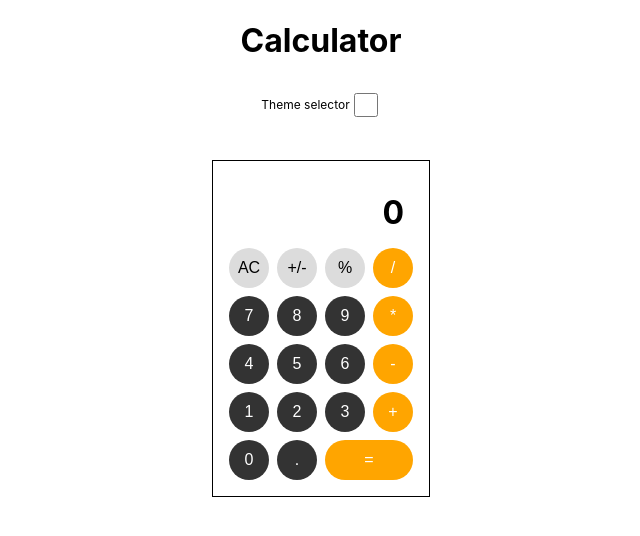
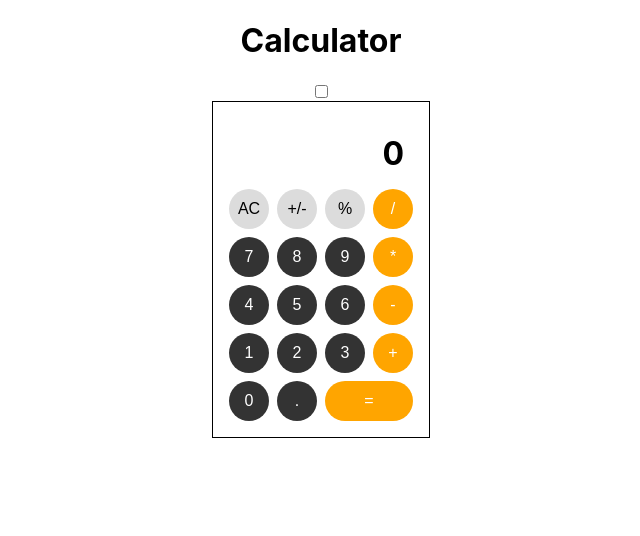
Before and after one commit to Kristian-kodehode/calculator-v3, a React (Vite) app: page / in a window 1280 px wide. Shown: the top 536 px of the page, without its empty margins (319-959 px from the left). Built offline with nearby package versions, Linux system fonts and the light colour scheme.

Commit message:
styling check

```diff
--- a/src/App.jsx
+++ b/src/App.jsx
@@ -9,16 +9,13 @@ function App() {
   return (
     <div>
       <h1>Calculator</h1>
-      <label className="themeselector">
-        Theme selector
+      <div className="container">
         <input
           type="checkbox"
-          className="checkmark"
+          className="themeselector"
           checked={darkMode}
           onChange={handleToggle}
         />
-      </label>
-      <div className="container">
         <Calculator darkMode={darkMode} />
       </div>
     </div>
--- a/src/index.css
+++ b/src/index.css
@@ -13,20 +13,7 @@ code {
     monospace;
 }
 .themeselector {
-  font-size: 12px;
   padding: 8px;
-  margin-bottom: 8px;
-  display: flex;
-  align-items: center;
-  justify-content: center;
-}
-.checkmark {
-  width: 24px;
-  height: 24px;
-  border: none;
-}
-input {
-  background-color: aqua;
 }
 
 .darkmode {
@@ -37,8 +24,9 @@ input {
 
 .container {
   display: flex;
+  flex-direction: column;
   justify-content: center;
-  margin-top: 16px;
+  align-items: center;
 }
 
 .calculator {
```
